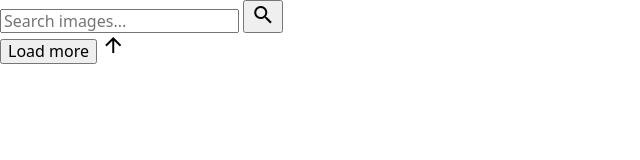
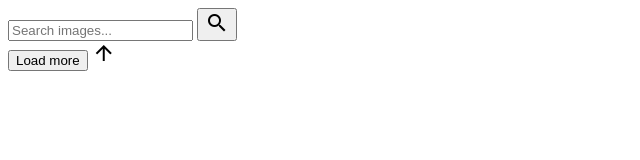
Before and after one commit to kostiantynyevdokymov/goit-js-hw-11_by_KY, a plain HTML site: page index.html in a window 1280 px wide. Shown: the whole page, without its empty margins (0-640 px from the left). Drawn offline with nearby package versions, Linux system fonts and the light colour scheme.

Commit message:
Deploying to gh-pages from @ kostiantynyevdokymov/goit-js-hw-11_by_KY@eaf6a062d3c6b1dc4eac942ed06769085d000d19 🚀

```diff
--- a/index.html
+++ b/index.html
@@ -1 +1 @@
-<!DOCTYPE html><html lang="en"><head><meta charset="utf-8"><meta http-equiv="X-UA-Compatible" content="IE=edge"><meta name="viewport" content="width=device-width, initial-scale=1.0"><link rel="stylesheet" href="https://cdnjs.cloudflare.com/ajax/libs/modern-normalize/1.0.0/modern-normalize.min.css" integrity="sha512-ISS7cAi1PEhQ8jnbJpJZMd29NlhNj4AWYyLOSp2CE/CsHxTCu+r+t0D2yoJudVrd0/8fTVPUVDzY5Tvli75u/g==" crossorigin><link href="https://fonts.googleapis.com/icon?family=Material+Icons" rel="stylesheet"><link rel="stylesheet" href="/goit-js-hw-11_by_KY/index.b3f51f06.css"><title>Homework 11</title></head><body> <section class="search-container"> <form class="search-form" id="search-form"> <input type="text" name="searchQuery" autocomplete="off" placeholder="Search images..."> <button type="submit"> <span class="material-icons">search</span> </button> </form> </section> <section class="gallery-container"> <div class="gallery"></div> <button type="button" class="btn-load-more is-hidden">Load more</button> <a class="btn-to-top" title="Return to top"> <span class="material-icons">arrow_upward</span></a> </section>  <script src="/goit-js-hw-11_by_KY/index.1d48ecd5.js" type="module"></script><script src="/goit-js-hw-11_by_KY/index.8c32cb6d.js" nomodule="" defer></script> </body></html>
+<!DOCTYPE html><html lang="en"><head><meta charset="utf-8"><meta http-equiv="X-UA-Compatible" content="IE=edge"><meta name="viewport" content="width=device-width, initial-scale=1.0"><link href="https://fonts.googleapis.com/icon?family=Material+Icons" rel="stylesheet"><link rel="stylesheet" href="/goit-js-hw-11_by_KY/index.b3f51f06.css"><title>Homework 11</title></head><body> <section class="search-container"> <form class="search-form" id="search-form"> <input type="text" name="searchQuery" autocomplete="off" placeholder="Search images..."> <button type="submit"> <span class="material-icons">search</span> </button> </form> </section> <section class="gallery-container"> <div class="gallery"></div> <button type="button" class="btn-load-more is-hidden">Load more</button> <a class="btn-to-top" title="Return to top"> <span class="material-icons">arrow_upward</span></a> </section> <script src="/goit-js-hw-11_by_KY/index.1d48ecd5.js" type="module"></script><script src="/goit-js-hw-11_by_KY/index.8c32cb6d.js" nomodule="" defer></script> </body></html>
```
Also changed, not shown: 2 other files.
